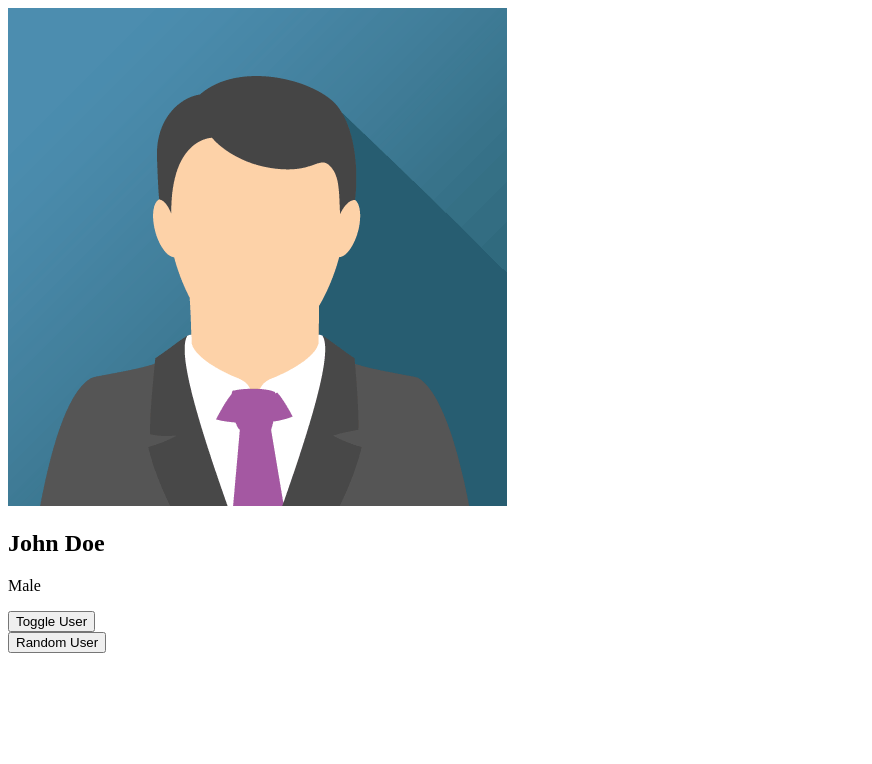
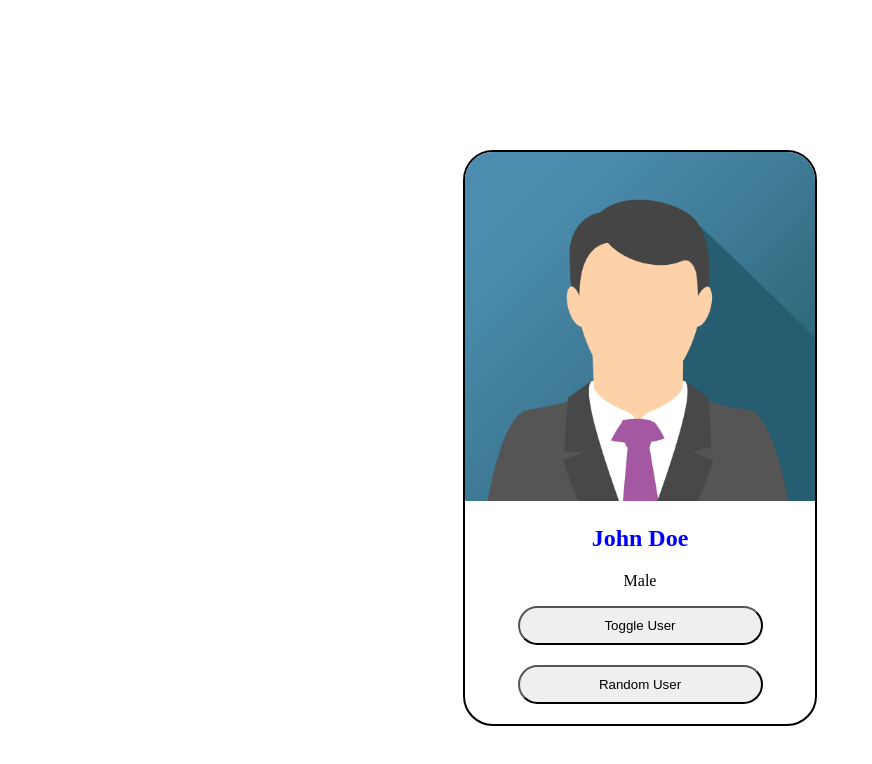
Before and after one commit to dsathwika/WebDev, a website: page Frontend/index.html in a window 1280 px wide. Shown: the whole page, without its empty margins (0-872 px from the left). Drawn offline with Linux system fonts and the light colour scheme.

Commit message:
styles added

```diff
--- a/Frontend/index.html
+++ b/Frontend/index.html
@@ -7,7 +7,7 @@
     <link rel="stylesheet" href="styles.css">
 </head>
 <body>
-    <div>
+    <div class="card">
         <img src="john.png" alt="John Doe" class="profile-image">
         <h2>John Doe</h2>
         <p>Male</p>
--- a/Frontend/styles.css
+++ b/Frontend/styles.css
@@ -1,3 +1,30 @@
-h1{
+h2{
     color: blue;
 }
+
+.card {
+    border: 2px solid black;
+    width: 350px;
+    border-radius: 30px;
+    overflow: hidden;
+    text-align: center;
+    margin-top:150px;
+    margin-left: auto;
+    margin-right: auto;
+}
+.card img {
+    width: 100%;
+
+}
+.card button{
+    width:70%;
+    padding:10px;
+    margin-bottom: 20px;
+    border-radius: 20px;
+
+}
+.card button:hover{
+    color:aqua;
+    background-color: black;
+    cursor:pointer;
+}
```
